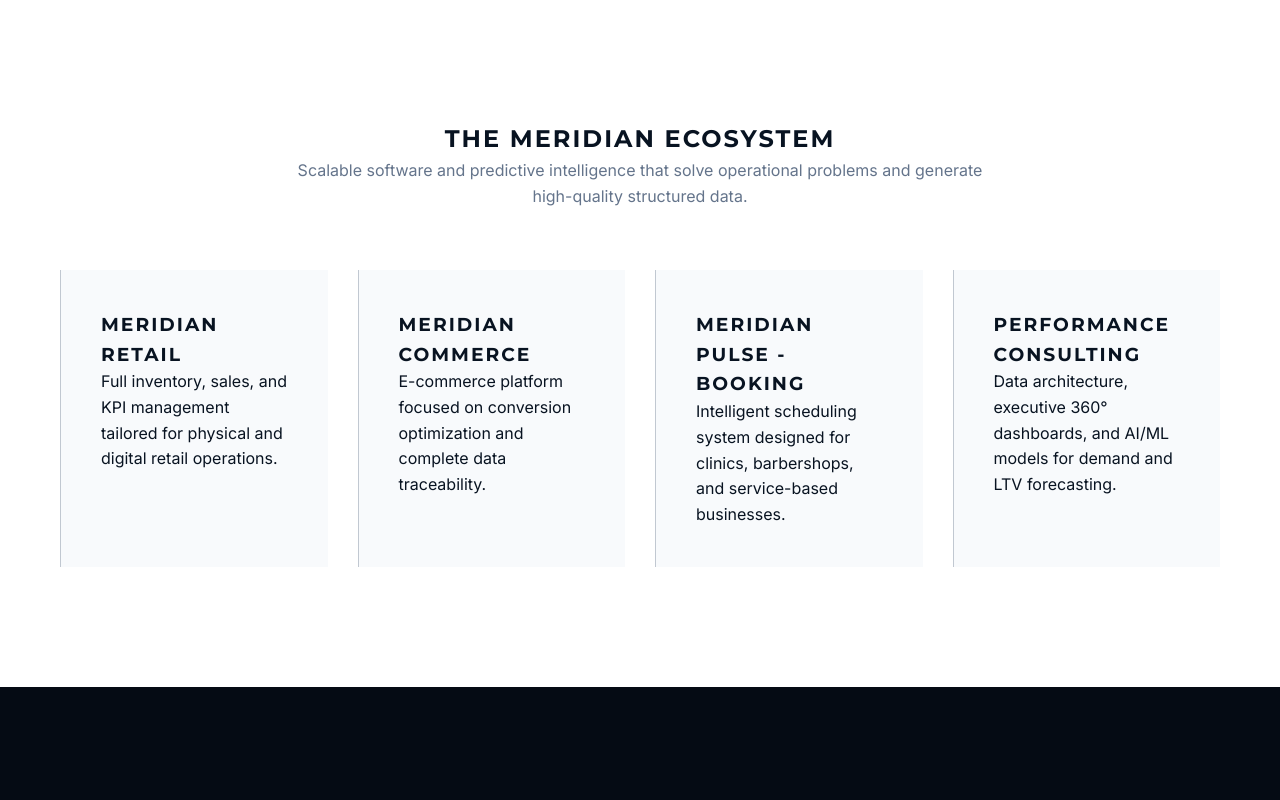
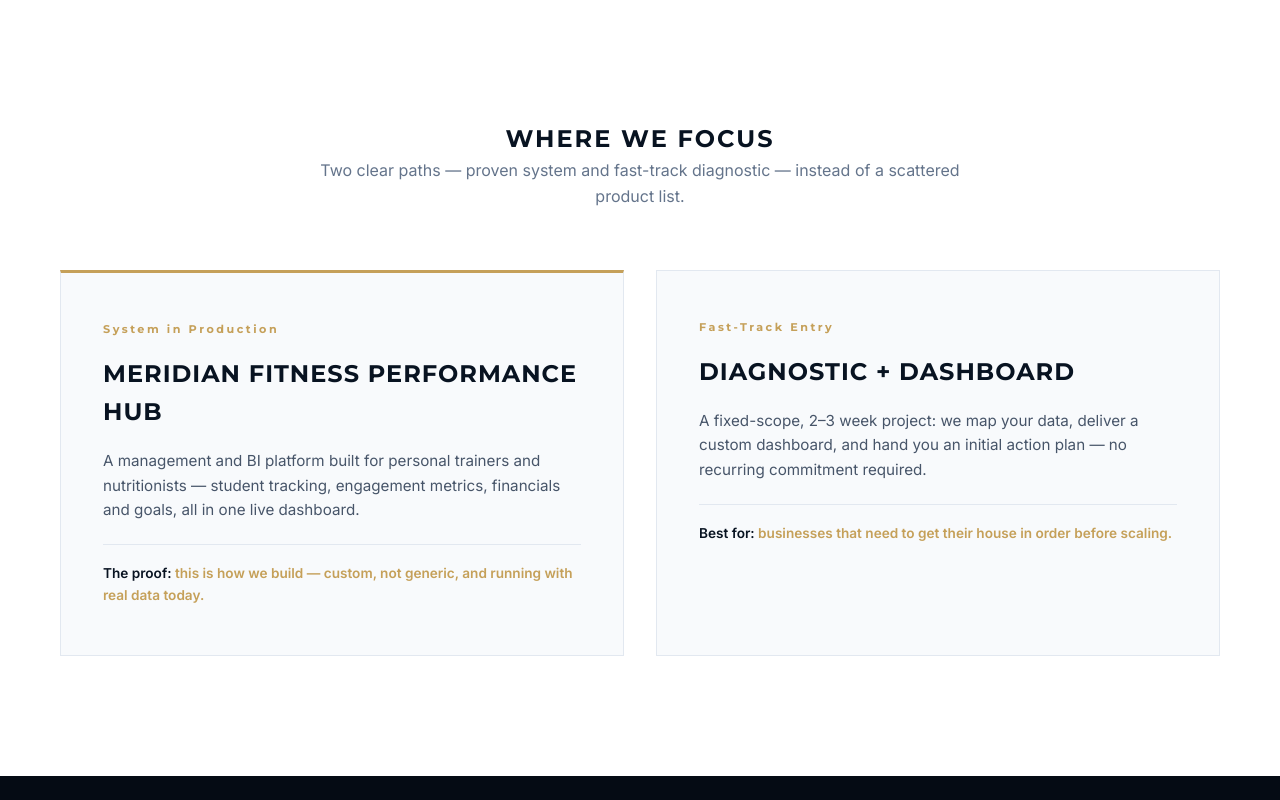
Before and after one commit to Vini97-DS/meridian-site, a plain HTML site: page index.html in a window 1280 px wide. Shown: the part 800-1600 px from the top of the page. Drawn offline with nearby package versions, Linux system fonts and the light colour scheme; a web font is replaced by a local one.

Commit message:
Update index.html

```diff
--- a/index.html
+++ b/index.html
@@ -5,7 +5,7 @@
     <meta name="viewport" content="width=device-width, initial-scale=1.0">
     <title>Meridian | Strategy & Performance</title>
 
-    <link href="https://fonts.googleapis.com/css2?family=Inter:wght@300;400;600&family=Montserrat:wght@500;700&display=swap" rel="stylesheet">
+    <link href="https://fonts.googleapis.com/css2?family=Inter:wght@300;400;600&family=Montserrat:wght@500;700;800&display=swap" rel="stylesheet">
 
     <style>
         /* RESET & BASE */
@@ -101,11 +101,30 @@
         }
         .btn-gold:hover { background-color: #d4ae6a; transform: translateY(-2px); }
 
-        /* ECOSYSTEM */
+        /* FOCUS PRODUCTS (was: ECOSYSTEM) */
         .solutions { background-color: var(--white); color: var(--navy); padding: 120px 0; text-align: center; }
-        .solutions-grid { display: grid; grid-template-columns: repeat(auto-fit, minmax(250px, 1fr)); gap: 30px; margin-top: 60px; }
-        .card { background-color: var(--bg-light); border-left: 1px solid var(--silver); padding: 40px; text-align: left; transition: all 0.3s; }
-        .card:hover { border-left: 4px solid var(--navy); transform: translateY(-5px); }
+        .solutions p.lead { color: #64748b; max-width: 700px; margin: 0 auto; }
+        .focus-grid {
+            display: grid; grid-template-columns: repeat(auto-fit, minmax(380px, 1fr));
+            gap: 32px; margin-top: 60px; text-align: left;
+        }
+        .focus-card {
+            background-color: var(--bg-light); border: 1px solid #E2E8F0;
+            padding: 48px 42px; position: relative; transition: transform 0.3s, box-shadow 0.3s;
+        }
+        .focus-card:hover { transform: translateY(-5px); box-shadow: 0 20px 40px rgba(8,19,33,0.08); }
+        .focus-card .eyebrow {
+            font-family: 'Montserrat', sans-serif; font-size: 0.7rem; font-weight: 700;
+            letter-spacing: 2.5px; color: var(--gold); margin-bottom: 16px; display: block;
+        }
+        .focus-card h3 { font-size: 1.5rem; letter-spacing: 1px; margin-bottom: 18px; color: var(--navy); }
+        .focus-card p.desc { font-size: 0.95rem; color: #475569; text-transform: none; letter-spacing: normal; margin-bottom: 22px; }
+        .focus-card .ideal {
+            font-size: 0.85rem; font-weight: 600; color: var(--navy);
+            text-transform: none; letter-spacing: normal; border-top: 1px solid #E2E8F0; padding-top: 18px;
+        }
+        .focus-card .ideal b { color: var(--gold); font-weight: 700; }
+        .focus-card.hub { border-top: 3px solid var(--gold); }
 
         /* PERFORMANCE LABS - CAROUSEL */
         .labs { padding: 120px 0; background-color: #050b14; }
@@ -141,6 +160,7 @@
             .navbar { flex-direction: column; gap: 20px; }
             .hero h1 { font-size: 2.5rem; }
             .case-grid { grid-template-columns: 1fr; }
+            .focus-grid { grid-template-columns: 1fr; }
             .lang-switch { margin-left: 0; border-left: none; border-top: 1px solid rgba(255, 255, 255, 0.1); padding-left: 0; padding-top: 15px; margin-top: 5px; }
         }
     </style>
@@ -152,16 +172,13 @@
             <a href="#"><img src="Ativo 8 copy.png" alt="Meridian Logo" class="logo-img"></a>
             <div style="display: flex; align-items: center; flex-wrap: wrap; justify-content: center;">
                 <ul class="nav-links">
-                    <li><a href="#solutions">Ecosystem</a></li>
+                    <li><a href="#solutions">Focus</a></li>
                     <li><a href="#labs">Labs</a></li>
                     <li><a href="#about">Methodology</a></li>
                 </ul>
                 <div class="lang-switch">
                     <a href="index.html" class="active">EN</a>
                     <a href="index-pt.html">PT</a>
-                    <a href="index-es.html">ES</a>
-                    <a href="index-fr.html">FR</a>
-                    <a href="index-de.html">DE</a>
                 </div>
             </div>
         </div>
@@ -178,13 +195,21 @@
 
     <section id="solutions" class="solutions">
         <div class="container">
-            <h2>The Meridian Ecosystem</h2>
-            <p style="color: #64748b; max-width: 700px; margin: 0 auto;">Scalable software and predictive intelligence that solve operational problems and generate high-quality structured data.</p>
-            <div class="solutions-grid">
-                <div class="card"><h3>Meridian Retail</h3><p>Full inventory, sales, and KPI management tailored for physical and digital retail operations.</p></div>
-                <div class="card"><h3>Meridian Commerce</h3><p>E-commerce platform focused on conversion optimization and complete data traceability.</p></div>
-                <div class="card"><h3>Meridian Pulse - Booking</h3><p>Intelligent scheduling system designed for clinics, barbershops, and service-based businesses.</p></div>
-                <div class="card"><h3>Performance Consulting</h3><p>Data architecture, executive 360° dashboards, and AI/ML models for demand and LTV forecasting.</p></div>
+            <h2>Where We Focus</h2>
+            <p class="lead">Two clear paths — proven system and fast-track diagnostic — instead of a scattered product list.</p>
+            <div class="focus-grid">
+                <div class="focus-card hub">
+                    <span class="eyebrow">System in Production</span>
+                    <h3>Meridian Fitness Performance Hub</h3>
+                    <p class="desc">A management and BI platform built for personal trainers and nutritionists — student tracking, engagement metrics, financials and goals, all in one live dashboard.</p>
+                    <p class="ideal">The proof: <b>this is how we build — custom, not generic, and running with real data today.</b></p>
+                </div>
+                <div class="focus-card">
+                    <span class="eyebrow">Fast-Track Entry</span>
+                    <h3>Diagnostic + Dashboard</h3>
+                    <p class="desc">A fixed-scope, 2–3 week project: we map your data, deliver a custom dashboard, and hand you an initial action plan — no recurring commitment required.</p>
+                    <p class="ideal">Best for: <b>businesses that need to get their house in order before scaling.</b></p>
+                </div>
             </div>
         </div>
     </section>
```
